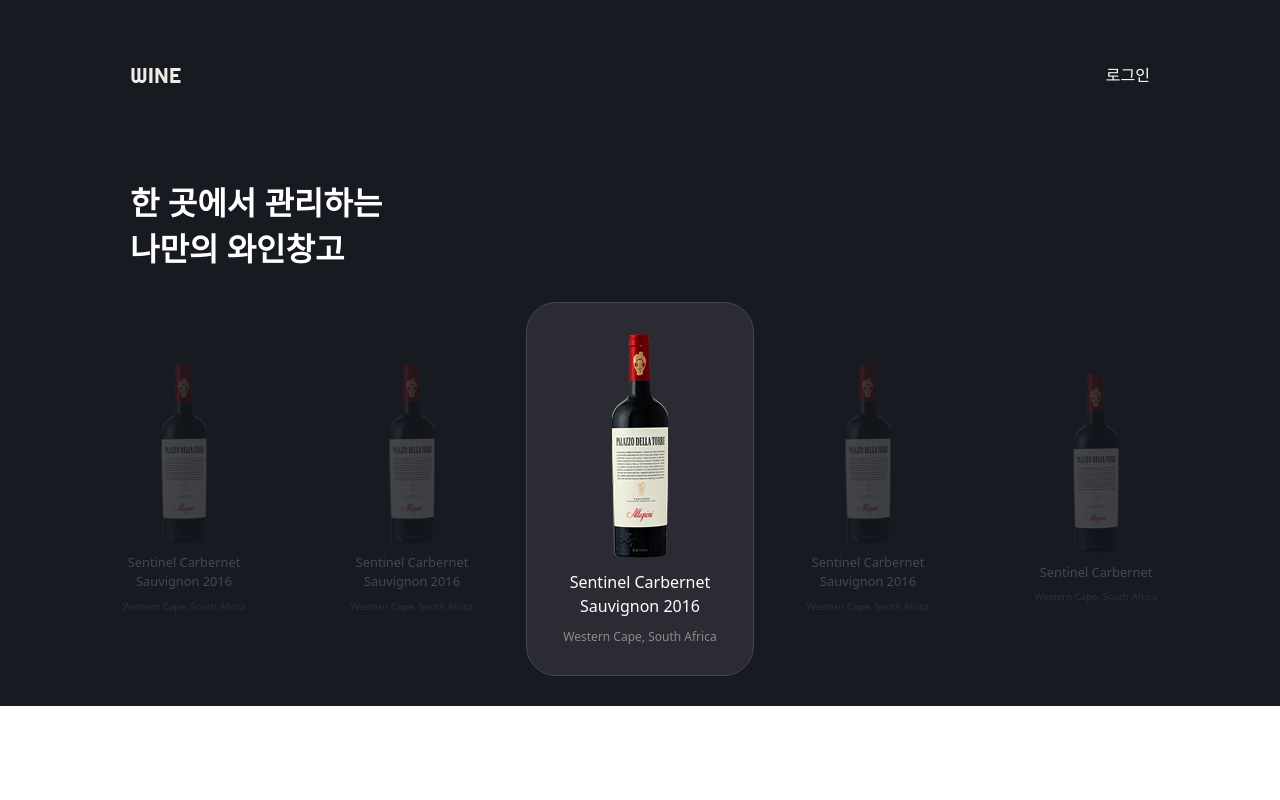
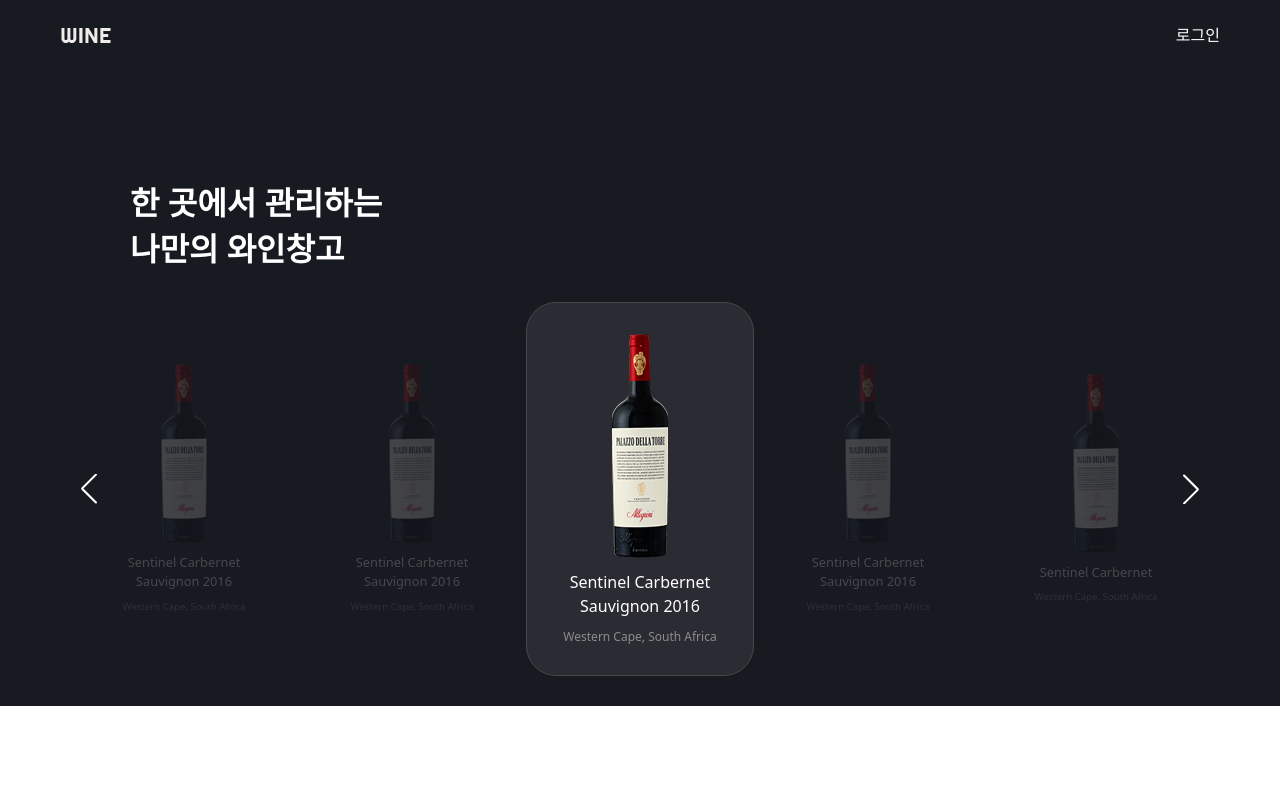
Before and after one commit to 2ruuuu/wine, a Next.js app: page / in a window 1280 px wide. Shown: the top 800 px of the page. Built offline with nearby package versions, Linux system fonts and the light colour scheme; a web font is replaced by a local one.

Commit message:
refactor/헤더메인 수정

```diff
--- a/src/app/page.tsx
+++ b/src/app/page.tsx
@@ -13,7 +13,7 @@
     <div>
       <div className="relative">
         <section className="bg-[#171A21] md:mb-20 mb-[25px]">
-          <div className="relative max-w-[1140px] md:pt-[180px] pt-[102px] mx-auto">
+          <div className="relative max-w-[1140px] md:pt-[110px] pt-[102px] mx-auto">
             <p className="md:text-title-hero text-[24px] text-white font-bold md:px-[60px] px-[22px]">
               한 곳에서 관리하는 <br /> 나만의 와인창고
             </p>
@@ -25,7 +25,7 @@
 
         <section>
           <div className="mx-auto flex md:flex-row max-w-[1140px] items-center justify-between flex-col max-[769px]:px-0 md:py-[43px] py-[21px]">
-            <div className="md:w-[280px] w-full max-[769px]:px-[20px]">
+            <div className="md:w-[280px] w-full max-[769px]:px-[20px] max-[1140px]:px-[30px]">
               <p className="font-bold leading-[1.35] text-[#111] md:text-heading-lg text-heading-sm">
                 매달 새롭게 만나는
                 <br />
@@ -62,7 +62,7 @@
 
         <section>
           <div className="mx-auto flex md:flex-row max-w-[1140px] items-center justify-between flex-col max-[756px]:px-0 md:py-[43px] py-[21px]">
-            <div className="md:w-[280px] w-full max-[756px]:px-[20px]">
+            <div className="md:w-[280px] w-full max-[756px]:px-[20px] max-[1140px]:px-[30px]">
               <p className="md:text-2xl font-bold leading-[1.35] text-[#111] text-[18px]">
                 직관적인
                 <br />
--- a/src/components/Header/Header.tsx
+++ b/src/components/Header/Header.tsx
@@ -1,7 +1,7 @@
 'use client';
 import Image from 'next/image';
 import Link from 'next/link';
-import Dropdown from '../DropDown/Dropdown';
+import Dropdown from '@/components/DropDown/Dropdown';
 import { LogoBlack } from '@/constants/icons';
 import { HeaderProps } from './type';
 import { useEffect, useState } from 'react';
@@ -13,17 +13,6 @@
   const HiddenHeaderPath = ['/login', '/signup'];
   const isHiddenHeader = HiddenHeaderPath.includes(pathname);
   const [isScrolled, setIsScrolled] = useState(false);
-
-  useEffect(() => {
-    const handleScroll = () => {
-      setIsScrolled(window.scrollY > 250);
-    };
-    handleScroll();
-    window.addEventListener('scroll', handleScroll);
-    return () => {
-      window.removeEventListener('scroll', handleScroll);
-    };
-  }, []);
 
   const options = [
     {
@@ -42,10 +31,7 @@
   if (isHiddenHeader) return null;
   return (
     <header
-      className={`w-full z-10 ${isScrolled ? 'fixed' : 'absolute'} transition-all duration-500`}
-    >
-      <div
-        className={`max-w-285 md:h-17.5 max-[756px]:h-[50px] md:px-[60px] px-5 flex justify-between items-center m-auto bg-[#171A21] ${isMainPage ? 'mt-10' : 'mt-5'} ${isScrolled && 'mt-0! w-full rounded-none'} `}
+      className={`w-full z-10 top-0 sticky transition-all duration-500 md:h-17.5 max-[756px]:h-[50px] md:px-[60px] px-5 flex justify-between items-center m-auto bg-[#171A21] ${isScrolled && 'mt-0! w-full rounded-none'} `}
     >
       <h1>
         <Link href="/">
@@ -70,14 +56,10 @@
           )}
         </Dropdown>
       ) : (
-          <Link
-            href="/login"
-            className="md:text-[16px] text-[12px]  text-white"
-          >
+        <Link href="/login" className="md:text-[16px] text-[12px]  text-white">
           로그인
         </Link>
       )}
-      </div>
     </header>
   );
 };
--- a/src/components/Landing/WineList.tsx
+++ b/src/components/Landing/WineList.tsx
@@ -2,7 +2,7 @@
 import Image from 'next/image';
 import WineRecommend from '@/assets/images/wine-product-img.png';
 import { Swiper, SwiperSlide } from 'swiper/react';
-import { Navigation, Pagination, Autoplay } from 'swiper/modules';
+import { Navigation, Autoplay } from 'swiper/modules';
 import 'swiper/swiper-bundle.css';
 
 const wines = [
@@ -60,13 +60,13 @@
   return (
     <>
       <Swiper
-        modules={[Navigation, Pagination, Autoplay]}
+        modules={[Navigation, Autoplay]}
         slidesPerView={5}
+        navigation
         centeredSlides={true}
         autoplay={{ delay: 7000 }}
-        allowTouchMove={false}
         loop
-        className="select-none"
+        className="my-swiper"
         breakpoints={{
           0: {
             slidesPerView: 2,
--- a/src/components/modal/ModalProvider.tsx
+++ b/src/components/modal/ModalProvider.tsx
@@ -4,8 +4,7 @@
 import { ModalProviderProps, ModalContextProps } from './type';
 import Modal from './ModalRoot';
 import RegisterModal from './RegisterModal';
-import NickNameModal from './RegisterModal';
-import Button from '../Button/Button';
+import Button from '@/components/Button/Button';
 import ReviewModal from './ReviewModal';
 
 const ModalContext = createContext<ModalContextProps | null>(null);
--- a/src/styles/globals.css
+++ b/src/styles/globals.css
@@ -1,4 +1,4 @@
-@import "tailwindcss";
+@import 'tailwindcss';
 @config "../../tailwind.config.ts";
 
 :root {
@@ -21,3 +21,9 @@
     @apply font-sans;
   }
 }
+
+/* main swiper */
+.my-swiper {
+  --swiper-navigation-color: #fff;
+  --swiper-navigation-size: 30px;
+}
```
Also changed, not shown: src/components/modal/RegisterModal.tsx (+4 -4 lines). Lines whose indentation alone changed are shown as unchanged.
